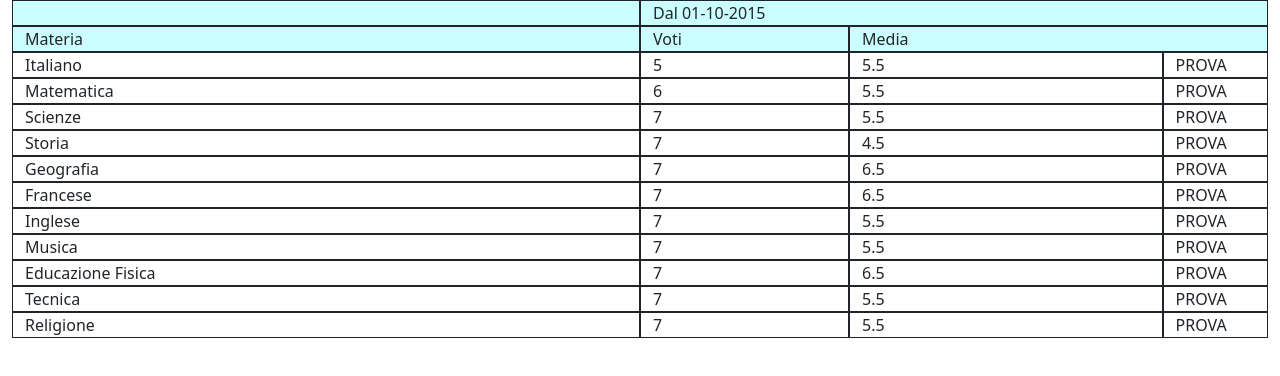
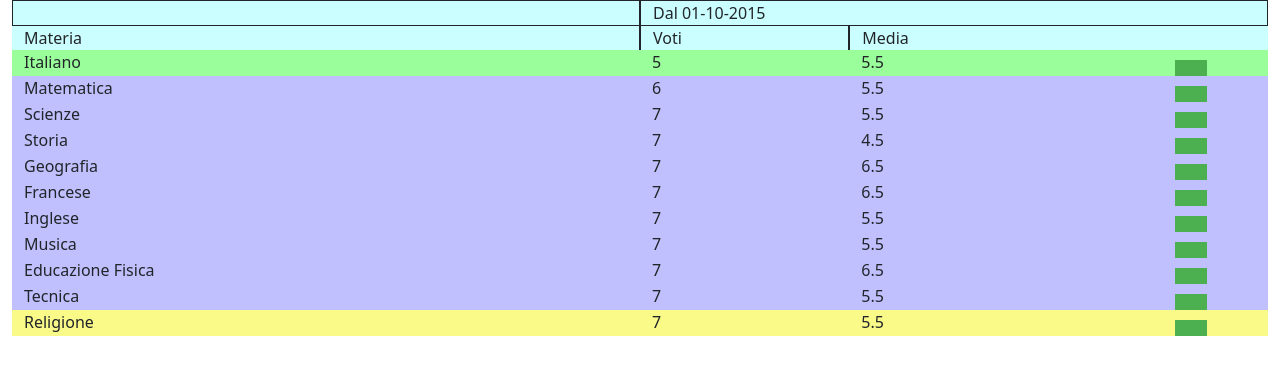
Before and after one commit to kr0ma55/XDotZero, an Angular app: page / in a window 1280 px wide. Shown: the top 376 px of the page. Built offline with nearby package versions, Linux system fonts and the light colour scheme.

Commit message:
Task Roberta

```diff
--- a/src/app/saluto/saluto.component.html
+++ b/src/app/saluto/saluto.component.html
@@ -12,6 +12,7 @@
       </div>
       <div *ngIf="dataPagellino !== '' " class="col-6" id="second_col">
         {{dataPagellino}}
+
       </div>
     </div>
    <!-- SECONDA RIGA STATICA -->
@@ -21,12 +22,19 @@
           <div id="third_col" class="col-md-4">Media</div>
       </div>
 <!-- N RIGHE DINAMICHE -->
-      <div class="row" id="riga_dinamica" *ngFor="let tipoMateria of listaVoti;let i = index">
-          <div id="first_col"class="col-md-6">{{tipoMateria.materia}}</div>
-          <div id="second_col"class="col-md-2">{{tipoMateria.voto}}</div>
-          <div id="third_col"class="col-md-3">{{tipoMateria.media}}</div>
+<ng-container  *ngFor="let tipoMateria of listaVoti; let i = index">
+   <div class="row"[ngClass]="{'first-value-row': i === 0, 'not-first-value-row': i === listaVoti.length -1,'medium-row': i>0 && i<listaVoti.length -1}">
 
-          <div id="fourth_col"class="col-md-1 first-value-col">PROVA</div>
+    <div id="first_col"class="col-md-6">{{tipoMateria.materia}}</div>
+    <div id="second_col"class="col-md-2">{{tipoMateria.voto}}</div>
+    <div id="third_col"class="col-md-3">{{tipoMateria.media}}</div>
 
-      </div>
+
+
+    <div id="fourth_col"class="col-md-1 first-value-col"><button class="view-button" (click)="visualizzaVoto(voto)"></button></div>
+
+   </div>
+
+
+</ng-container>
 </div>
--- a/src/app/saluto/saluto.component.scss
+++ b/src/app/saluto/saluto.component.scss
@@ -21,7 +21,7 @@ p {
 }
 
 #seconda_riga  {
-  border: solid 1px;
+  border: solid 0px;
   background-color: #CBFEFEff;
 }
 
@@ -42,41 +42,77 @@ p {
   background-color: #CBFEFEff;
 }
 
+.last-value-row {
+  background-color: rgb(243, 255, 166);
+  border:solid 1px;
+  border-right-width: 0px;
+  border-left-width: 0px;
+  border-top-width: 0px;
+}
+.not-last-value-row {
+  background-color: rgb(147, 255, 168);
+  border:solid 1px;
+  border-right-width: 0px;
+  border-left-width: 0px;
+
+}
+.first-value-row{
+  background-color: rgb(154, 255, 154);
+}
+.not-first-value-row{
+  background-color: rgb(250, 250, 137);
+}
+.medium-row{
+  background-color: rgb(192, 192, 255);
+}
+#riga_dinamica  div  {
+  background-color: white;
+  border: solid 0px;
+  border-bottom-width: 0.5;
+  border-color: #2f2a2a1a
+  }
+  #riga_dinamica div  {
+  background-color: white;
+ }
 
 
-
-
-
-#riga_dinamica  div  {
-  // border: solid 1px;
-  background-color: white;
-}
-
-#riga_dinamica   {
-   border: solid 1px;
-  background-color: white;
-}
-
-#riga_dinamica #first_col  {
+ #riga_dinamica #first_col  {
   border: solid 0px;
   border-right-width: 1px;
-  background-color: white;
+
 }
 
 #riga_dinamica #second_col  {
   border: solid 0px;
   border-left-width: 1px;
   border-right-width: 1px;
-  background-color: white;
+
 }
 #riga_dinamica #third_col  {
   border: solid 0px;
   border-right-width: 1px;
   border-left-width: 1px;
-  background-color: white;
+
 }
 #riga_dinamica #fourth_col  {
   border: solid 0px;
   border-left-width: 1px;
-  background-color: white;
+
 }
+
+#every-value-col-notFirst{
+  border: black;
+
+}
+
+
+.view-button {
+  background-color: #4CAF50;
+  color: white;
+  border: none;
+  padding: 8px 16px;
+}
+
+.view-button:hover {
+  background-color: rgb(144, 219, 144);
+}
```
